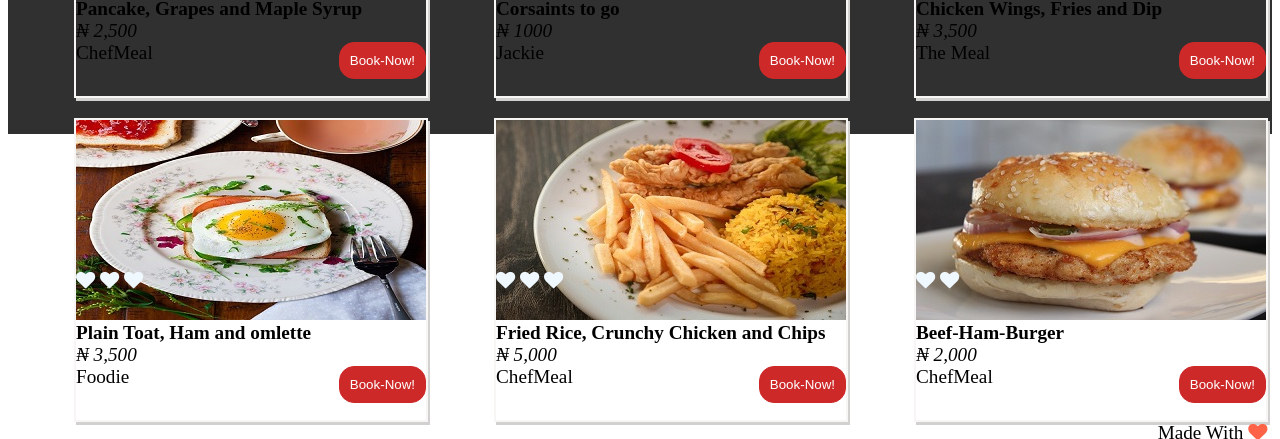
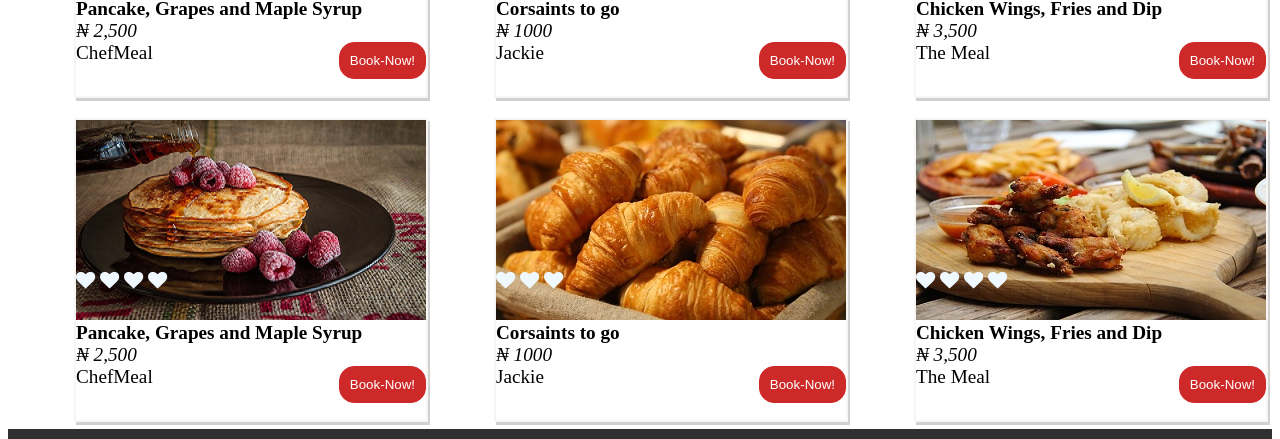
Before and after one commit to jhaastrup/book-a-meal, a plain HTML site: page frontend/meals.html in a window 1280 px wide. Shown: the part 953-1392 px from the top of the page. Drawn offline with Linux system fonts and the light colour scheme.

Commit message:
Meals page
Created meals page, added meals, header and footer.
done

```diff
--- a/frontend/meals.html
+++ b/frontend/meals.html
@@ -1,7 +1,7 @@
 <!Doctype html>
 <html>
 <head>
-    <title>Home|Book-A-Meal</title>
+    <title>Meals|Book-A-Meal</title>
 
         <meta name="viewport" content="width=device-width, initial-scale=1">
 
@@ -35,7 +35,6 @@
                                         <section class= "sem">
 
                                             <img src="images/pancake.png">
-
 
 
                                         </section>
@@ -126,52 +125,26 @@
 
                                             </div>
 
+
                                             <div class = "pick">
                                                 <section class= "sem">
-                                                            <img src="images/omlette.jpg">
+
+                                                    <img src="images/pancake.png">
+
+
                                                 </section>
-
+                                                <i class = "fa fa-heart" style="color:aliceblue;"></i>
                                                 <i class = "fa fa-heart" style="color:aliceblue;"></i>
                                                 <i class = "fa fa-heart" style="color:aliceblue;"></i>
                                                 <i class = "fa fa-heart" style="color:aliceblue;"></i>
 
                                                 <section class = "ven">
-                                                            <b>Plain Toat, Ham and omlette</b>
+                                                    <b>Pancake, Grapes and Maple Syrup</b>
                                                     <br/>
-                                                            <i> &#8358; 3,500</i>
+                                                    <i> &#8358; 2,500</i>
                                                     <br/>
                                                     <div class = "icon">
-                                                                    <button type="button" class="btn btn-danger">Book-Now! </button>
-
-                                                            </div>
-
-                                                            <div class = "book">
-                                                                   Foodie
-
-                                                                </div>
-
-                                                        </section>
-
-
-
-                                                </div>
-
-                                                <div class = "pick">
-                                                        <section class= "sem">
-                                                                <img src="images/rice.jpg">
-                                                            </section>
-
-                                                            <i class = "fa fa-heart" style="color:aliceblue;"></i>
-                                                            <i class = "fa fa-heart" style="color:aliceblue;"></i>
-                                                            <i class = "fa fa-heart" style="color:aliceblue;"></i>
-
-                                                            <section class = "ven">
-                                                                <b>Fried Rice, Crunchy Chicken and Chips</b>
-                                                                <br/>
-                                                                <i> &#8358; 5,000</i>
-                                                                <br/>
-                                                                <div class = "icon">
-                                                                        <button type="button" class="btn btn-danger">Book-Now! </button>
+                                                                <button class = "btn"> Book-Now!</button>
 
                                                     </div>
 
@@ -188,17 +161,17 @@
 
                                             <div class = "pick">
                                                     <section class= "sem">
-                                                                    <img src="images/sandwich.jpg">
+                                                            <img src="images/bread.jpg">
                                                         </section>
 
                                                         <i class = "fa fa-heart" style="color:aliceblue;"></i>
                                                         <i class = "fa fa-heart" style="color:aliceblue;"></i>
-
+                                                        <i class = "fa fa-heart" style="color:aliceblue;"></i>
 
                                                         <section class = "ven">
-                                                                    <b>Beef-Ham-Burger</b>
+                                                            <b>Corsaints to go</b>
                                                             <br/>
-                                                                    <i> &#8358; 2,000</i>
+                                                            <i> &#8358; 1000</i>
                                                             <br/>
                                                  <div class = "icon">
                                                  <button type="button" class="btn btn-danger">Book-Now! </button>
@@ -206,7 +179,7 @@
                                                   </div>
 
                                                 <div class = "book">
-                                                                        ChefMeal
+                                                 Jackie
 
                                                  </div>
 
@@ -216,10 +189,40 @@
 
                                                 </div>
 
+                                        <div class = "pick">
+                                         <section class= "sem">
+                                         <img src="images/fries.jpg">
+                                        </section>
+
+                                 <i class = "fa fa-heart" style="color:aliceblue;"></i>
+                                 <i class = "fa fa-heart" style="color:aliceblue;"></i>
+                                 <i class = "fa fa-heart" style="color:aliceblue;"></i>
+                                 <i class = "fa fa-heart" style="color:aliceblue;"></i>
+
+                        <section class = "ven">
+                        <b>Chicken Wings, Fries and Dip</b>
+                        <br/>
+                        <i> &#8358; 3,500</i>
+                        <br/>
+                         <div class = "icon">
+                        <button type="button" class="btn btn-danger">Book-Now! </button>
+
+                         </div>
+
+                        <div class = "book">
+                        The Meal
+
+           </div>
+           </section>
 
 
 
                      </div>
+
+        </div>
+
+
+        <div class = "down">
 
                         <footer class = "foot">
 
@@ -280,6 +283,13 @@
                                     </section>
 
 
+        </div>
+
+
+
+
+
+
 
 
         </div>
--- a/frontend/style.css
+++ b/frontend/style.css
@@ -260,6 +260,14 @@ float: right;
 
 
 
+	 }
+
+	 .down{
+
+		width: 100;
+		height:100px;
+
+		margin-top:680px;
 	 }
 
 
```
Lines whose indentation alone changed are shown as unchanged.
